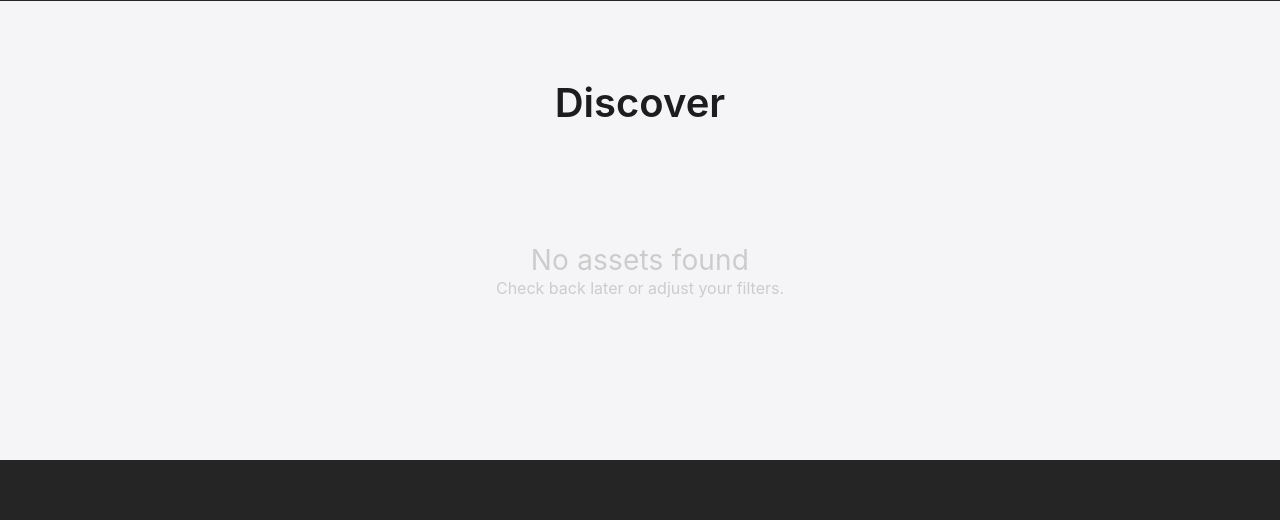
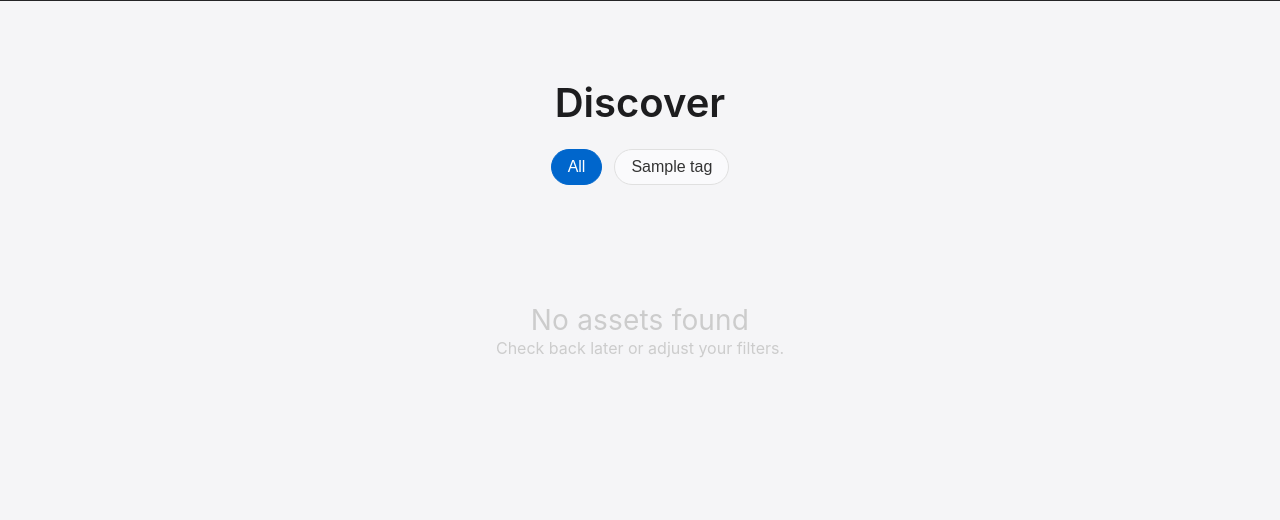
Before and after one commit to rakyann/DAM-Studio, a Laravel app: page / in a window 1280 px wide. Shown: the part 799-1319 px from the top of the page. Before the commit the page ends 1259 px from the top, so only its background shows below. Run offline with Laravel 12, Linux system fonts and the light colour scheme; tables that the repository leaves empty hold one stand-in row (values such as "Sample post"); style sheets or scripts are compiled from the project's sources.

Commit message:
feat(landing): implement client-side horizontal tag filter bar

```diff
--- a/resources/css/app.css
+++ b/resources/css/app.css
@@ -182,8 +182,39 @@
 }
 
 .section-title {
-  margin-bottom: 40px;
+  margin-bottom: 24px;
   text-align: center;
+}
+
+.tags-bar {
+  display: flex;
+  gap: 12px;
+  overflow-x: auto;
+  padding-bottom: 16px;
+  margin-bottom: 24px;
+  justify-content: center;
+  scrollbar-width: none;
+}
+.tags-bar::-webkit-scrollbar {
+  display: none;
+}
+
+.tag-filter-pill {
+  background: var(--surface-pearl);
+  border: 1px solid var(--hairline);
+  color: var(--ink-muted-80);
+  padding: 8px 16px;
+  border-radius: var(--rounded-pill);
+  font-size: var(--caption);
+  cursor: pointer;
+  white-space: nowrap;
+  transition: all 0.2s;
+}
+
+.tag-filter-pill:hover, .tag-filter-pill.active {
+  background: var(--primary);
+  color: var(--on-primary);
+  border-color: var(--primary);
 }
 
 .grid-container {
--- a/resources/views/landing.blade.php
+++ b/resources/views/landing.blade.php
@@ -54,6 +54,15 @@
     <!-- Discovery Grid Section -->
     <section class="discovery-section">
         <h2 class="display-lg section-title">Discover</h2>
+
+        @if($popularTags->count() > 0)
+        <div class="tags-bar">
+            <button class="tag-filter-pill active" data-tag="">All</button>
+            @foreach($popularTags as $tag)
+                <button class="tag-filter-pill" data-tag="{{ $tag->slug }}">{{ $tag->name }}</button>
+            @endforeach
+        </div>
+        @endif
 
         <div id="grid-wrapper">
             @include('partials.discovery_grid', ['assets' => $assets])
@@ -151,11 +160,41 @@
             animate();
         });
 
-        // Turntable logic
+        // Tag Filtering Logic
         document.addEventListener('DOMContentLoaded', () => {
+            const filterButtons = document.querySelectorAll('.tag-filter-pill');
+            const gridWrapper = document.getElementById('grid-wrapper');
+
+            filterButtons.forEach(btn => {
+                btn.addEventListener('click', async (e) => {
+                    // Update active state
+                    filterButtons.forEach(b => b.classList.remove('active'));
+                    btn.classList.add('active');
+
+                    const tag = btn.getAttribute('data-tag');
+                    try {
+                        const response = await fetch(`/?tag=${tag}`, {
+                            headers: {
+                                'X-Requested-With': 'XMLHttpRequest'
+                            }
+                        });
+                        const data = await response.json();
+                        gridWrapper.innerHTML = data.html;
+
+                        // Re-initialize turntables for new DOM elements
+                        initTurntables();
+                    } catch (error) {
+                        console.error('Error filtering assets:', error);
+                    }
+                });
+            });
+        });
+
+        function initTurntables() {
             const cards = document.querySelectorAll('.asset-card');
 
             cards.forEach(card => {
+                // ... same logic as before, refactored into function
                 const glbPath = card.getAttribute('data-glb');
                 const canvasContainer = card.querySelector('.turntable-canvas');
 
@@ -215,7 +254,9 @@
                     }
                 });
             });
-        });
+        }
+
+        document.addEventListener('DOMContentLoaded', initTurntables);
     </script>
 
 </body>
```
